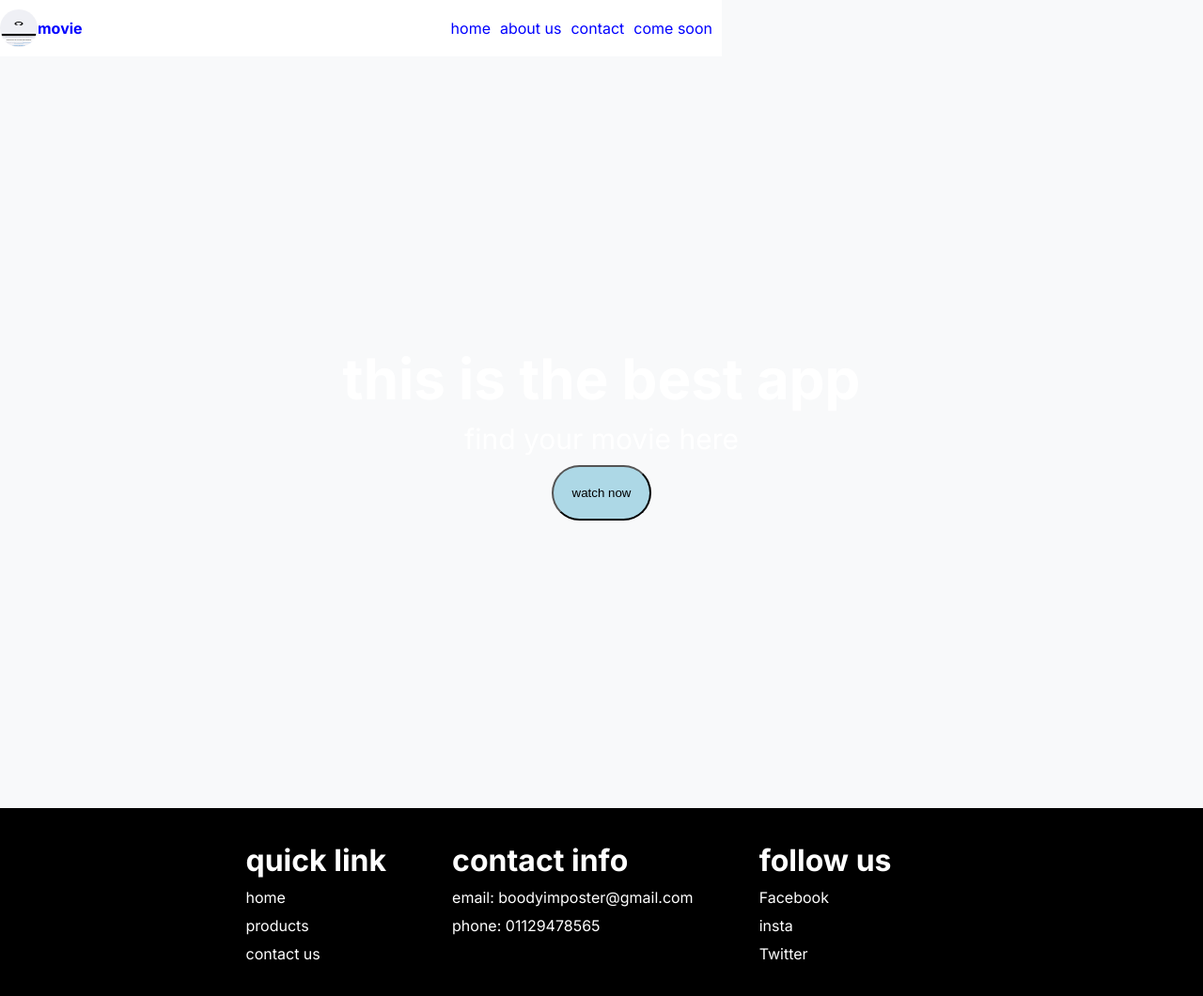
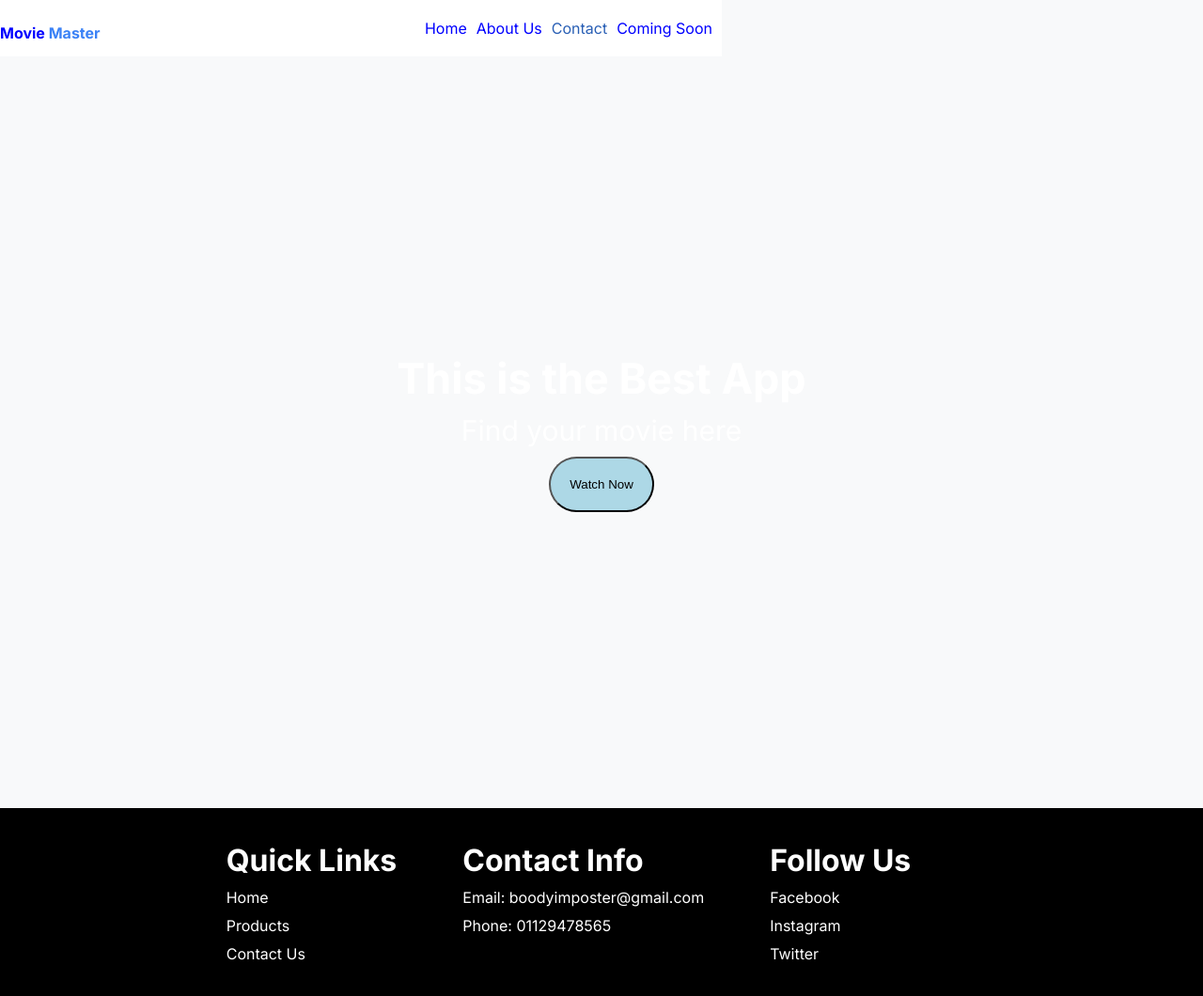
Before and after one commit to boody426/Anime-home, a plain HTML site: page index.html in a window 1280 px wide. Shown: the whole page at 94% size. Drawn offline with nearby package versions, Linux system fonts and the light colour scheme.

Commit message:
Update index.html

```diff
--- a/index.html
+++ b/index.html
@@ -1,129 +1,153 @@
 <!DOCTYPE html>
-<html>
+
+<html lang="en">
 
   <head>
-  <meta charset="UTF-8">
-  <meta name="viewport" content="width=device-width, initial-scale=1">
-  <title></title><link rel="stylesheet" href="Home.css">
-  <link href="https://unpkg.com/aos@2.3.1/dist/aos.css" rel="stylesheet">
+
+    <meta charset="UTF-8" />
+
+    <meta name="viewport" content="width=device-width, initial-scale=1.0" />
+
+    <title>Movie Master</title>
+
+    <link rel="stylesheet" href="Home.css" />
+
+    <link href="https://unpkg.com/aos@2.3.1/dist/aos.css" rel="stylesheet" />
+
   </head>
+
+
 
   <body>
 
+    <!-- Header -->
 
-
-  <div id="main">
-
-
+    <header id="main">
 
       <div id="sec">
-                 <img id="imh" src="back.jpeg" width="40" height="40">
-                 <h4> movie <master></master> </h4>
-               </div>
 
+        <div id="logo" alt="Logo"></div>
 
-               <div>
-               <ul>
+        <h4>
 
-                 <li>home </li>
-                 <li> about us</li>
-                 <li> contact</li>
-                 <li> come soon</li>
+          Movie <span style="color: #3b82f6; font-weight: 700">Master</span>
 
-
-
-               </ul>
-
-
-
+        </h4>
 
       </div>
 
 
 
+      <nav>
 
+        <ul>
+
+          <li>Home</li>
+
+          <li>About Us</li>
+
+          <li>
+
+            <a
+
+              href="contact_us.html"
+
+              style="text-decoration: none; color: #295fb5"
+
+              >Contact</a
+
+            >
+
+          </li>
+
+          <li>Coming Soon</li>
+
+        </ul>
+
+      </nav>
+
+    </header>
+
+
+
+    <!-- Hero Section -->
+
+    <section id="th">
+
+      <div id="p">
+
+        <h1>This is the Best App</h1>
+
+        <p>Find your movie here</p>
+
+        <button>Watch Now</button>
+
+      </div>
+
+    </section>
+
+
+
+    <!-- Footer -->
+
+    <footer id="main2" data-aos="fade-up">
+
+      <div id="ree">
+
+        <div class="thr">
+
+          <h1>Quick Links</h1>
+
+          <p>Home</p>
+
+          <p>Products</p>
+
+          <p>Contact Us</p>
 
         </div>
 
 
 
+        <div class="thr">
 
+          <h1>Contact Info</h1>
 
+          <p>Email: boodyimposter@gmail.com</p>
 
-  <div id="th">
-
-
-
-
-    <div id="p">
-
-
-      <h1> this is the best app</h1>
-    <p> find your movie here</p>
-     <button> watch now</button>
+          <p>Phone: 01129478565</p>
 
         </div>
 
 
 
+        <div class="thr">
+
+          <h1>Follow Us</h1>
+
+          <p>Facebook</p>
+
+          <p>Instagram</p>
+
+          <p>Twitter</p>
+
+        </div>
+
+      </div>
+
+    </footer>
 
 
 
-
-  </div>
-
-
-
-
-
-
-
-
-
-
-  <div id="main2" data-aos="fade-up">
-    <div id="ree">
-      <div class="thr"><h1>quick link</h1>
-      <p>home</p>
-      <p>products</p>
-      <p>contact us</p></div>
-
-
-
-      <div class="thr"><h1>contact info</h1>
-      <p>email: boodyimposter@gmail.com</p>
-      <p>phone: 01129478565</p>
-      </div>
-
-
-
-      <div class="thr"><h1>follow us</h1>
-        <p>Facebook</p>
-        <p>insta</p>
-        <p>Twitter</p></div>
-    </div>
-  </div>
-
-
-
-
-
-
-
-
-
-
-
-
-
-
-
-
+    <!-- AOS Animation -->
 
     <script src="https://unpkg.com/aos@2.3.1/dist/aos.js"></script>
+
     <script>
+
       AOS.init();
+
     </script>
+
   </body>
 
 </html>
```
Lines whose indentation alone changed are shown as unchanged.
